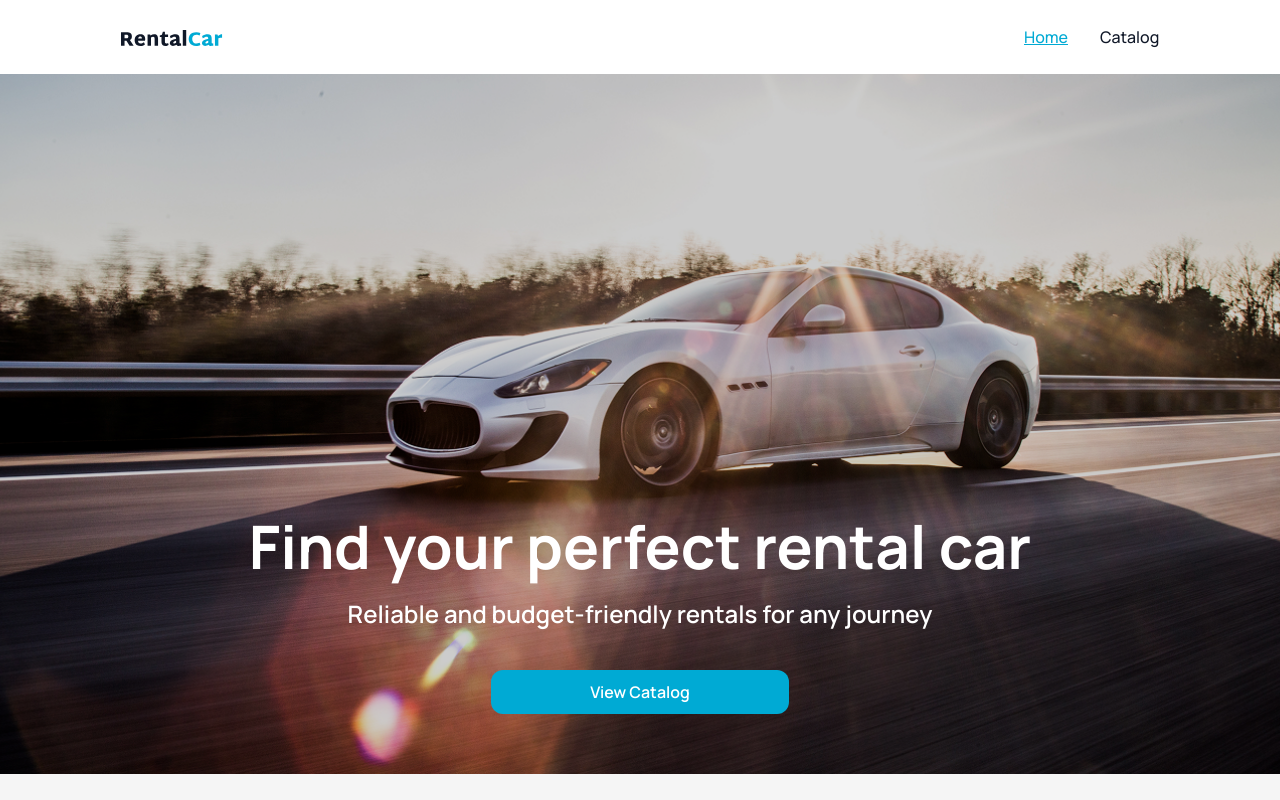
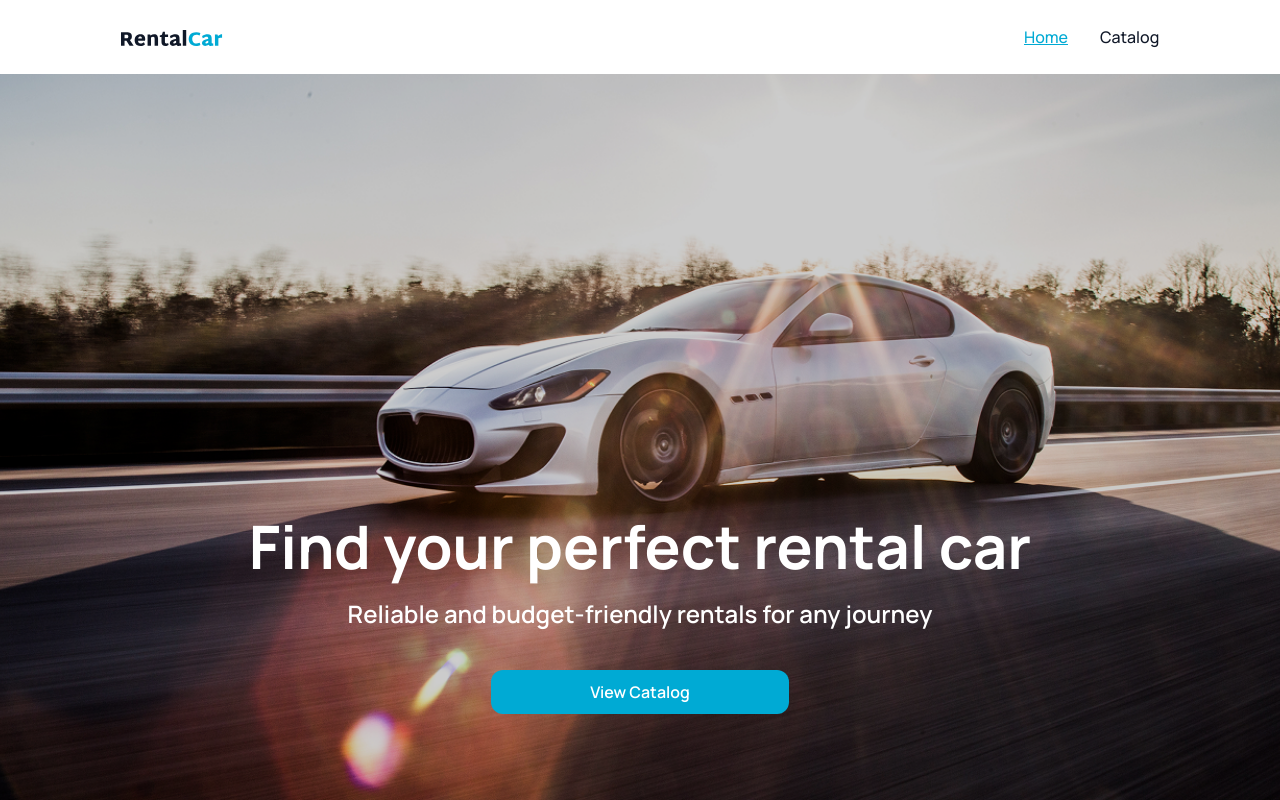
Before and after one commit to alinakuli/rental-car, a Next.js app: page / in a window 1280 px wide. Built offline with nearby package versions, Linux system fonts and the light colour scheme.

Commit message:
home page hero image fix

```diff
--- a/components/home/Hero/Hero.module.css
+++ b/components/home/Hero/Hero.module.css
@@ -1,5 +1,7 @@
 .hero {
-    min-height: 700px;
+    width: 100vw;
+    /* min-height: 700px; */
+    height: calc(100vh - 74px);
     background-image: url("/images/Banner.png");
     background-size: cover;
     background-position: center;
```
Also changed, not shown: components/home/Hero/Hero.tsx (line endings or trailing spaces).
